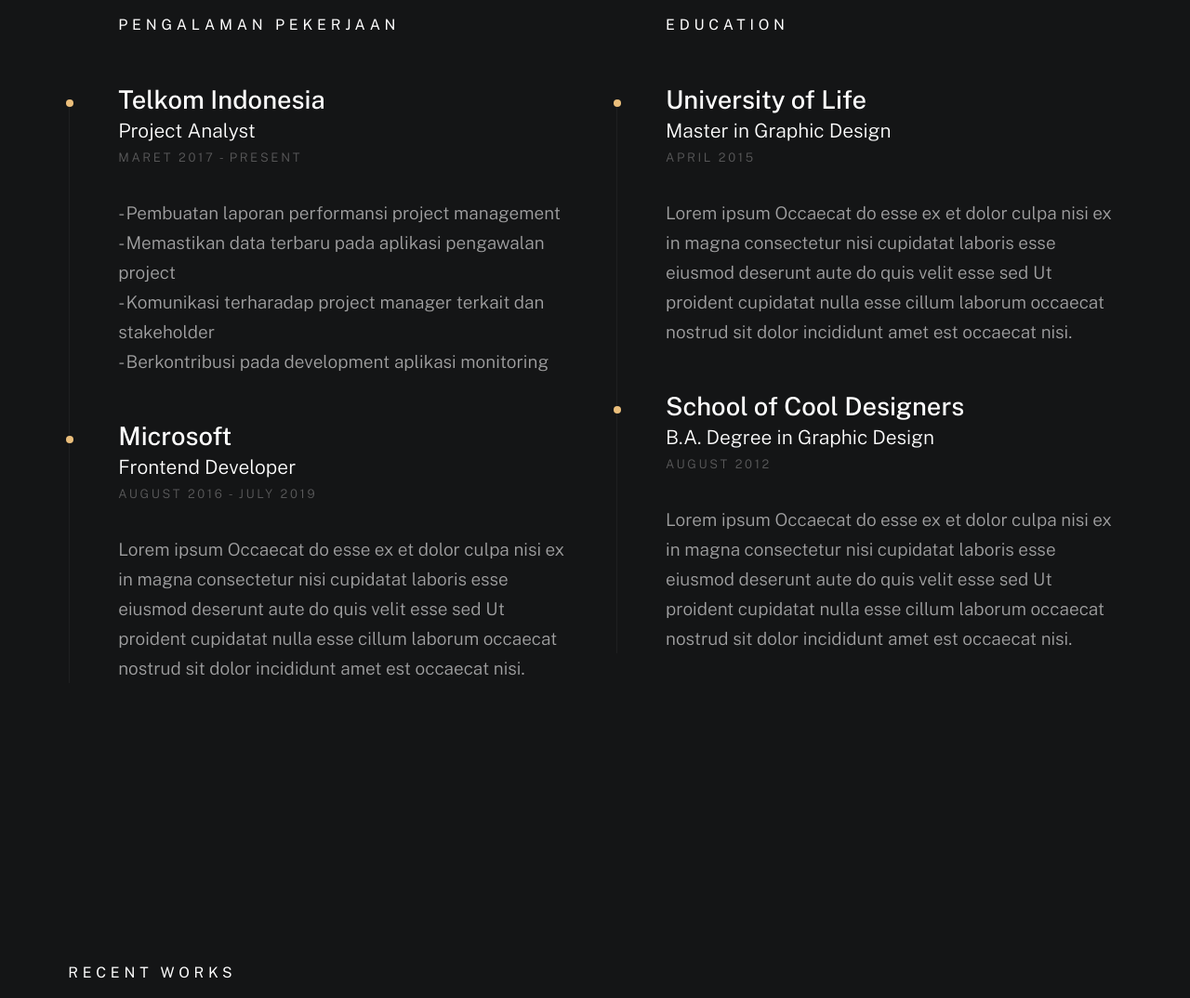
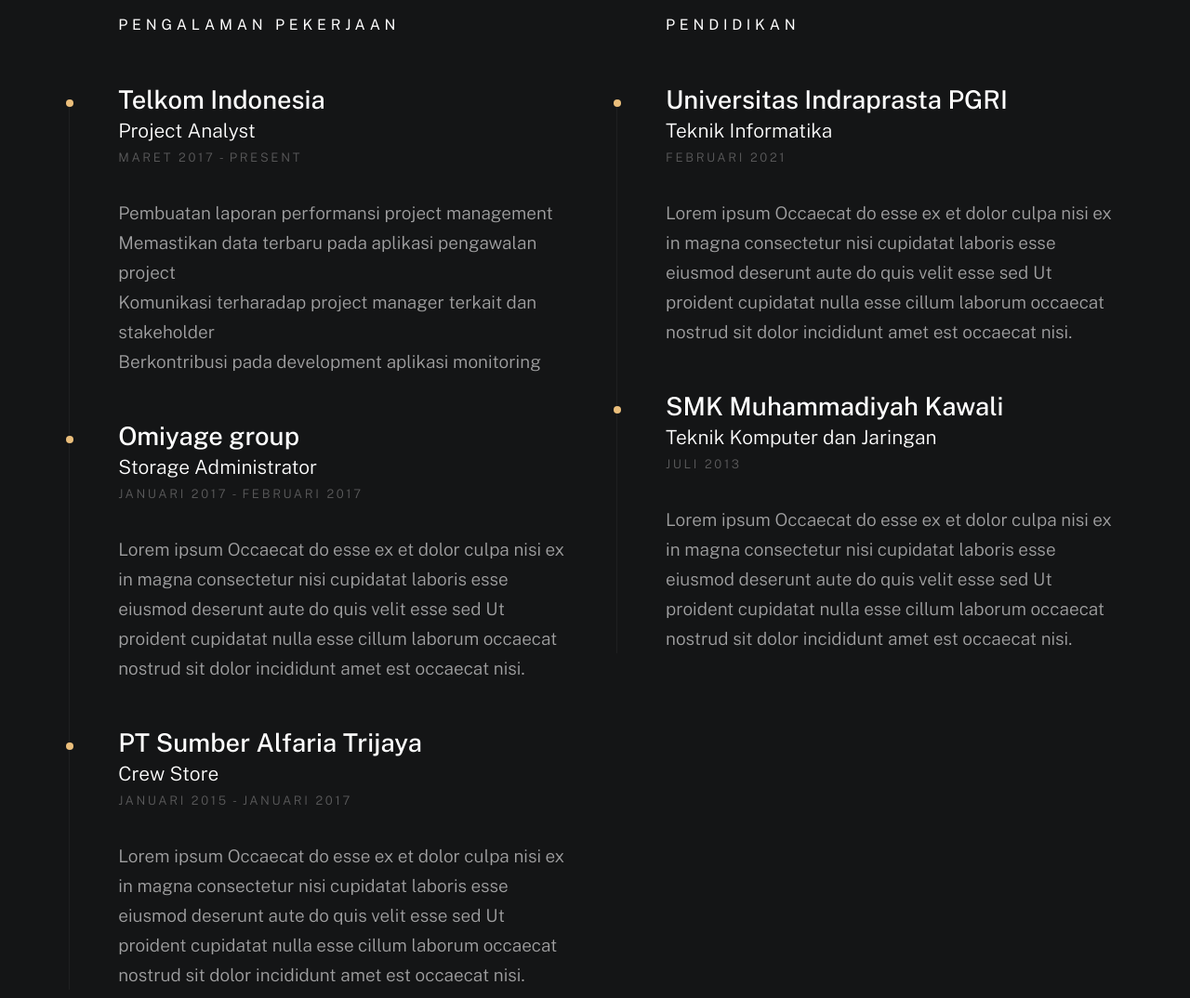
Before and after one commit to UusAhmad/Portofolio.me, a plain HTML site: page index.html in a window 1280 px wide. Shown: the part 2429-3503 px from the top of the page at 93% size. Drawn offline with nearby package versions, Linux system fonts and the light colour scheme; a web font is replaced by a local one.

Commit message:
perubahan riwayat pekerjaan dan pendidikan

```diff
--- a/index.html
+++ b/index.html
@@ -160,8 +160,7 @@
                             <li>UI Design</li>
                             <li>Product Design</li>
                             <li>Prototyping</li>
-                            <li>Illustration</li>
-                        </ul>
+                            </ul>
 
                     </div>
                 </div> <!-- end about-expertise -->
@@ -185,18 +184,30 @@
                                     <p class="timeline__timeframe">Maret 2017 - Present</p>
                                 </div>
                                 <div class="timeline__desc">
-                                    <p> - Pembuatan laporan performansi project management <br>
-                                        - Memastikan data terbaru pada aplikasi pengawalan project <br>
-                                        - Komunikasi terharadap project manager terkait dan stakeholder <br>
-                                        - Berkontribusi pada development aplikasi monitoring</div>
+                                    <p> Pembuatan laporan performansi project management <br>
+                                        Memastikan data terbaru pada aplikasi pengawalan project <br>
+                                        Komunikasi terharadap project manager terkait dan stakeholder <br>
+                                        Berkontribusi pada development aplikasi monitoring</div>
                             </div>
 
                             <div class="timeline__block">
                                 <div class="timeline__bullet"></div>
                                 <div class="timeline__header">
-                                    <h4 class="timeline__title">Microsoft</h4>
-                                    <h5 class="timeline__meta">Frontend Developer</h5>
-                                    <p class="timeline__timeframe">August 2016 - July 2019</p>
+                                    <h4 class="timeline__title">Omiyage group</h4>
+                                    <h5 class="timeline__meta">Storage Administrator</h5>
+                                    <p class="timeline__timeframe">Januari 2017 - Februari 2017</p>
+                                </div>
+                                <div class="timeline__desc">
+                                    <p>Lorem ipsum Occaecat do esse ex et dolor culpa nisi ex in magna consectetur nisi cupidatat laboris esse eiusmod deserunt aute do quis velit esse sed Ut proident cupidatat nulla esse cillum laborum occaecat nostrud sit dolor incididunt amet est occaecat nisi.</p>
+                                </div>
+                            </div>
+
+                            <div class="timeline__block">
+                                <div class="timeline__bullet"></div>
+                                <div class="timeline__header">
+                                    <h4 class="timeline__title">PT Sumber Alfaria Trijaya</h4>
+                                    <h5 class="timeline__meta">Crew Store</h5>
+                                    <p class="timeline__timeframe">Januari 2015 - Januari 2017</p>
                                 </div>
                                 <div class="timeline__desc">
                                     <p>Lorem ipsum Occaecat do esse ex et dolor culpa nisi ex in magna consectetur nisi cupidatat laboris esse eiusmod deserunt aute do quis velit esse sed Ut proident cupidatat nulla esse cillum laborum occaecat nostrud sit dolor incididunt amet est occaecat nisi.</p>
@@ -210,7 +221,7 @@
                     <div class="column lg-6 tab-12">
 
                         <h2 class="text-pretitle" data-animate-el>
-                            Education
+                            Pendidikan
                         </h2>
 
                         <div class="timeline" data-animate-el>
@@ -218,9 +229,9 @@
                             <div class="timeline__block">
                                 <div class="timeline__bullet"></div>
                                 <div class="timeline__header">
-                                    <h4 class="timeline__title">University of Life</h3>
-                                    <h5 class="timeline__meta">Master in Graphic Design</h5>
-                                    <p class="timeline__timeframe">April 2015</p>
+                                    <h4 class="timeline__title">Universitas Indraprasta PGRI</h3>
+                                    <h5 class="timeline__meta">Teknik Informatika</h5>
+                                    <p class="timeline__timeframe">Februari 2021</p>
                                 </div>
                                 <div class="timeline__desc">
                                     <p>Lorem ipsum Occaecat do esse ex et dolor culpa nisi ex in magna consectetur nisi cupidatat laboris esse eiusmod deserunt aute do quis velit esse sed Ut proident cupidatat nulla esse cillum laborum occaecat nostrud sit dolor incididunt amet est occaecat nisi.</p>
@@ -230,9 +241,9 @@
                             <div class="timeline__block">
                                 <div class="timeline__bullet"></div>
                                 <div class="timeline__header">
-                                    <h4 class="timeline__title">School of Cool Designers</h4>
-                                    <h5 class="timeline__meta">B.A. Degree in Graphic Design</h5>
-                                    <p class="timeline__timeframe">August 2012</p>
+                                    <h4 class="timeline__title">SMK Muhammadiyah Kawali</h4>
+                                    <h5 class="timeline__meta">Teknik Komputer dan Jaringan</h5>
+                                    <p class="timeline__timeframe">Juli 2013</p>
                                 </div>
                                 <div class="timeline__desc">
                                     <p>Lorem ipsum Occaecat do esse ex et dolor culpa nisi ex in magna consectetur nisi cupidatat laboris esse eiusmod deserunt aute do quis velit esse sed Ut proident cupidatat nulla esse cillum laborum occaecat nostrud sit dolor incididunt amet est occaecat nisi.</p>
```
